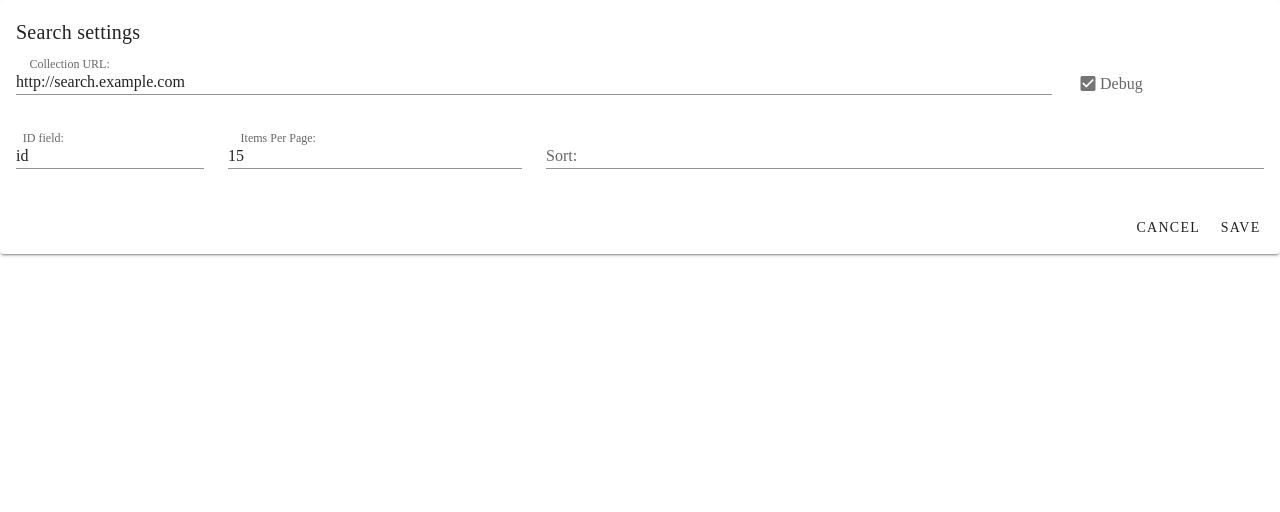
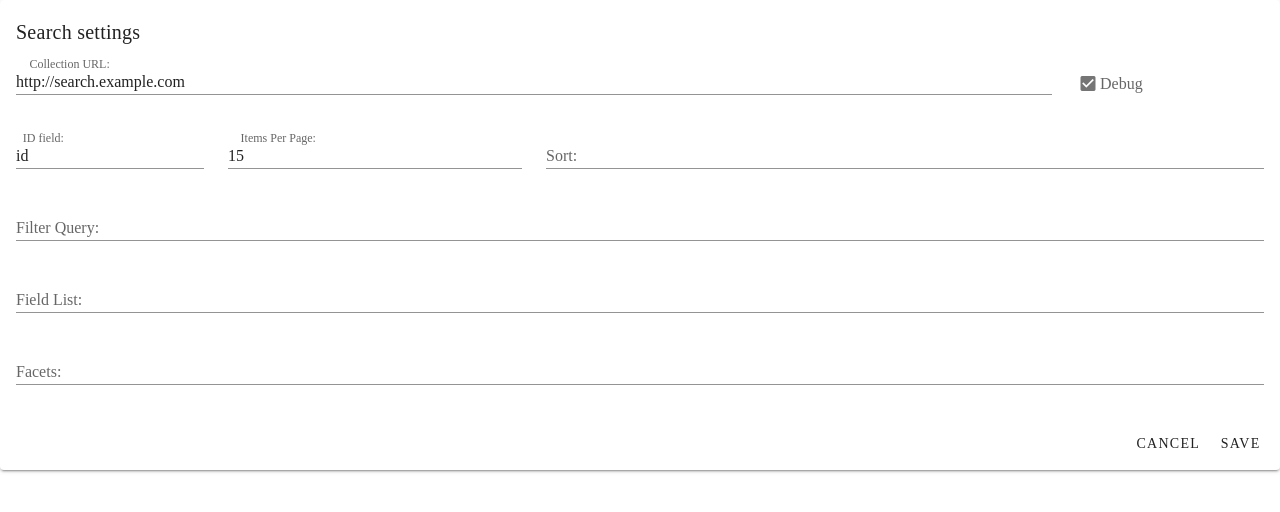
Before and after one commit to leocornus/nuxt-repo, a Nuxt app: page /solr/card-settings in a window 1280 px wide. Shown: the top 512 px of the page. Built offline with nearby package versions, Linux system fonts and the light colour scheme.

Commit message:
add more fields

```diff
--- a/pages/solr/card-settings.vue
+++ b/pages/solr/card-settings.vue
@@ -5,6 +5,7 @@ v-card
 
   v-card-text
     v-form( v-model="valid" )
+      // the collection row.
       v-row
         v-col( cols="12" md="10" )
           v-text-field( v-model="collectionUrl"
@@ -16,6 +17,7 @@ v-card
             label="Debug"
             dense
           )
+      // basic fields.
       v-row
         v-col( cols="12" md="2" )
           v-text-field( v-model="idField"
@@ -32,6 +34,30 @@ v-card
             label="Sort:"
             dense
           )
+      // filter query
+      v-row
+        v-col( cols="12" md="12" )
+          v-text-field( v-model="filterQuery"
+            label="Filter Query:"
+            dense
+          )
+      // field list
+      v-row
+        v-col( cols="12" md="12" )
+          v-text-field( v-model="fieldList"
+            label="Field List:"
+            dense
+          )
+      // facets
+      v-row
+        v-col( cols="12" md="12" )
+          v-text-field( v-model="facets"
+            label="Facets:"
+            dense
+          )
+      // queryFields qf
+      // boostFunction bf
+      // boostQuery bq
 
   v-card-actions
     v-spacer
```
